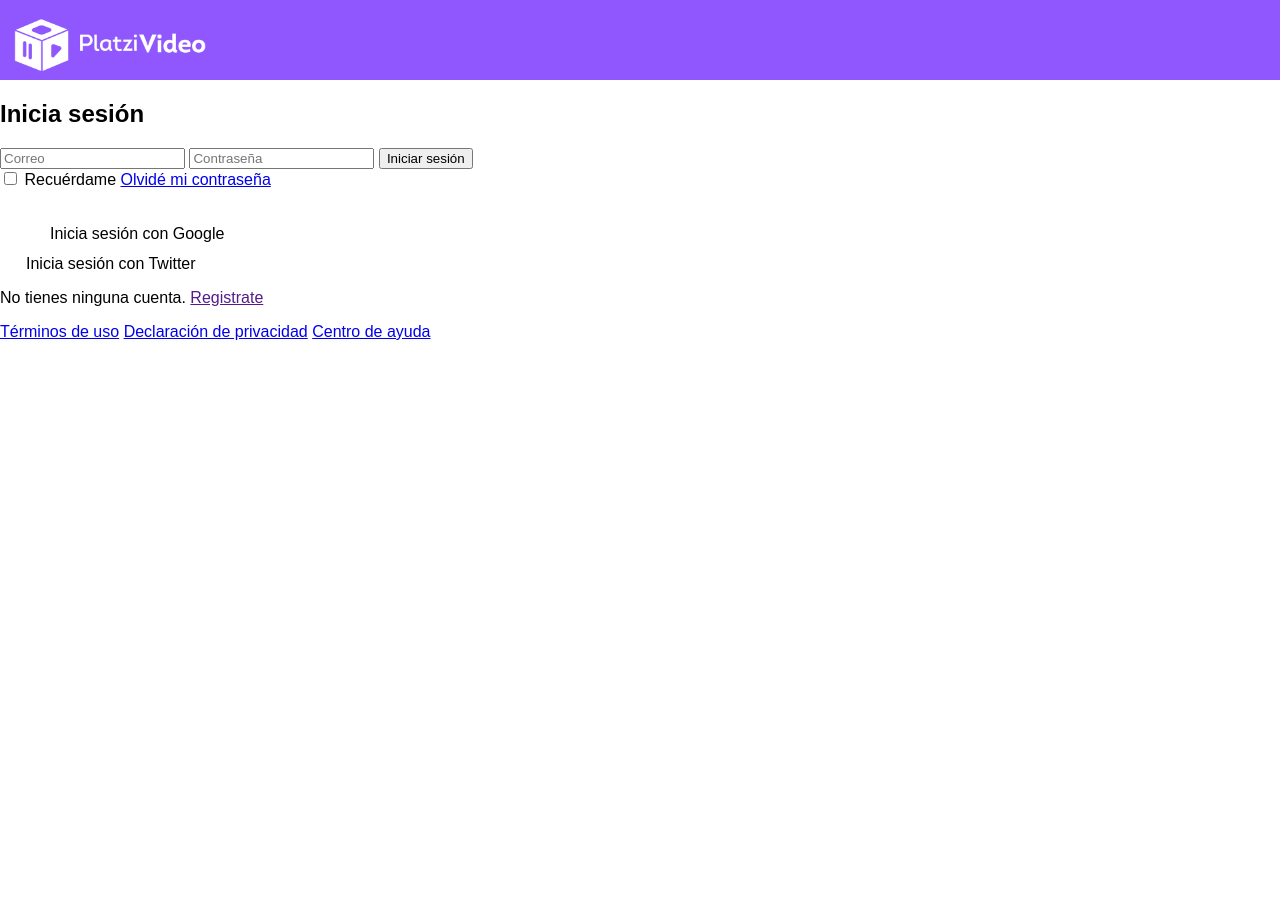
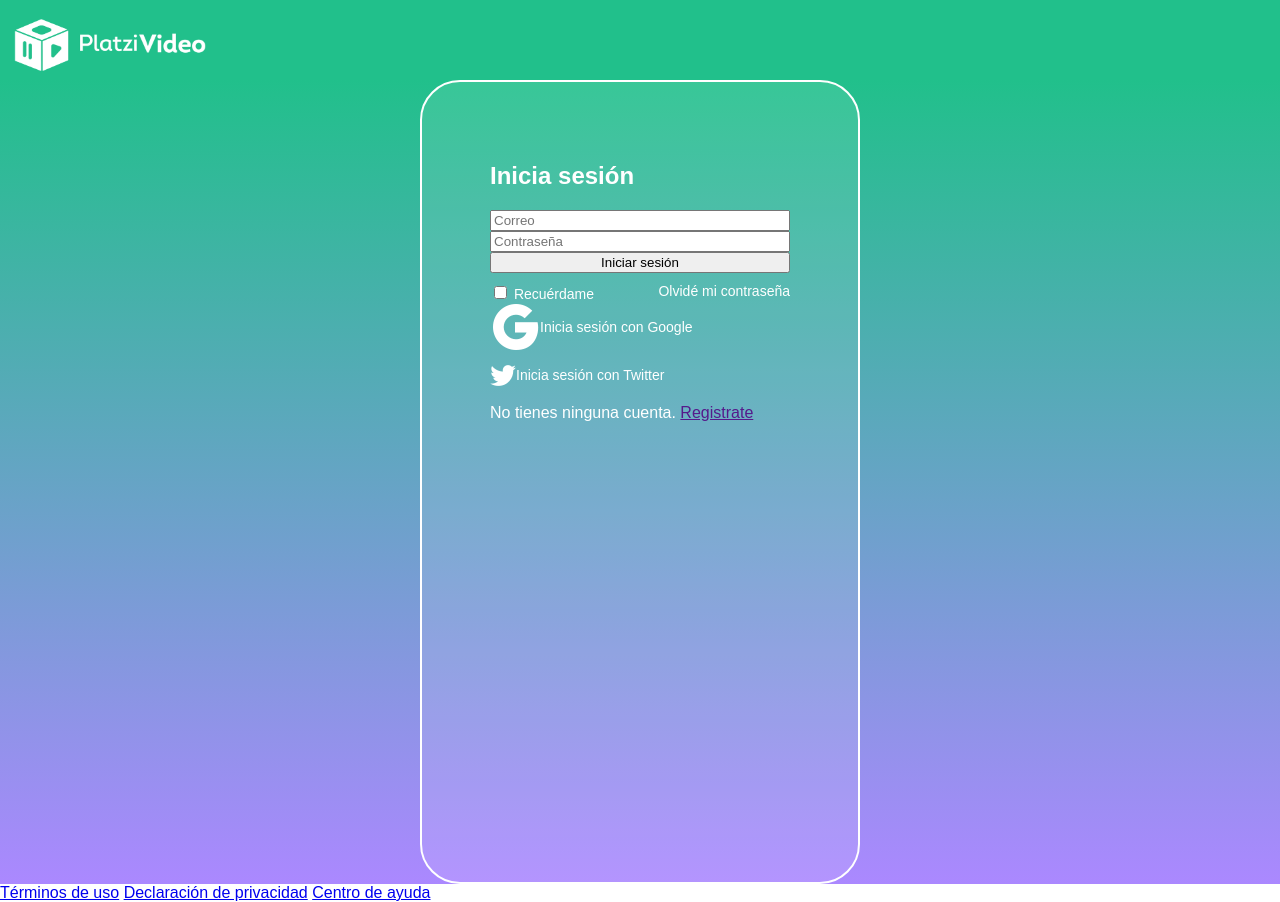
Before and after one commit to kristianlom/platzi-Frontend-Developer, a plain HTML site: page iniciar-sesion.html in a window 1280 px wide. Before the commit the page ends 800 px from the top, so only its background shows below. Drawn offline with Linux system fonts and the light colour scheme.

Commit message:
Maquetación de la pantalla de login: Estilización con CSS.

```diff
--- a/iniciar-sesion.html
+++ b/iniciar-sesion.html
@@ -2,31 +2,9 @@
 <html lang="en">
 <head>
     <meta charset="UTF-8">
+    <link href="styles.css" rel="stylesheet">
     <title>Iniciar sesión</title>
 </head>
-<style>
-
-    body {
-        margin: 0;
-        font-family: 'Muli', sans-serif;
-    }
-
-    .header {
-        background-color: #8F57FD;
-        width: 100%;
-        height: 80px;
-        display: flex;
-        justify-content: space-between;
-        align-items: center;
-    }
-
-    .header__img {
-        width: 200px;
-        margin-top: 10px;
-        margin-left: 10px;
-    }
-
-</style>
 <body>
 <header class="header">
     <img alt="" class="header__img" src="logo-platzi-video.png">
@@ -35,12 +13,10 @@
     <section class="login__container">
         <h2>Inicia sesión</h2>
         <form action="" class="login__container--form">
-            <label>
-                <input class="input" placeholder="Correo" type="text">
-            </label>
-            <label>
-                <input class="input" placeholder="Contraseña" type="password">
-            </label>
+            <label for="email"> </label>
+            <input class="input" id="email" placeholder="Correo" type="text">
+            <label for="password"> </label>
+            <input class="input" id="password" placeholder="Contraseña" type="password">
             <button class="button">Iniciar sesión</button>
             <div class="login__container--remember-me">
                 <label>
--- /dev/null
+++ b/styles.css
@@ -0,0 +1,72 @@
+body {
+    margin: 0;
+    font-family: 'Muli', sans-serif;
+}
+
+.header {
+    background-color: #21C08B;
+    width: 100%;
+    height: 80px;
+    display: flex;
+    justify-content: space-between;
+    align-items: center;
+}
+
+.header__img {
+    width: 200px;
+    margin-top: 10px;
+    margin-left: 10px;
+}
+
+.login {
+    background: linear-gradient(#21C08B, #AB88FF);
+    display: flex;
+    align-items: center;
+    justify-content: center;
+    flex-direction: column;
+    padding: 0 30px;
+    min-height: calc(100vh - 200px);
+}
+
+.login__container {
+    background-color: rgba(255, 255, 255, 0.1);
+    border: 2px solid white;
+    border-radius: 40px;
+    color: white;
+    padding: 60px 68px 40px;
+    min-height: 700px;
+    width: 300px;
+}
+
+.login__container--form {
+    display: flex;
+    flex-direction: column;
+}
+
+.login__container--form label {
+    font-size: 14px;
+}
+
+.login__container--remember-me {
+    color: white;
+    display: flex;
+    justify-content: space-between;
+    margin-top: 10px;
+}
+
+.login__container--remember-me a {
+    color: white;
+    font-size: 14px;
+    text-decoration: none;
+}
+
+.login__container--remember-me a:hover {
+    text-decoration: underline;
+}
+
+.login__container--social-media > div {
+    display: flex;
+    align-items: center;
+    font-size: 14px;
+    margin-bottom: 10px;
+}
```
